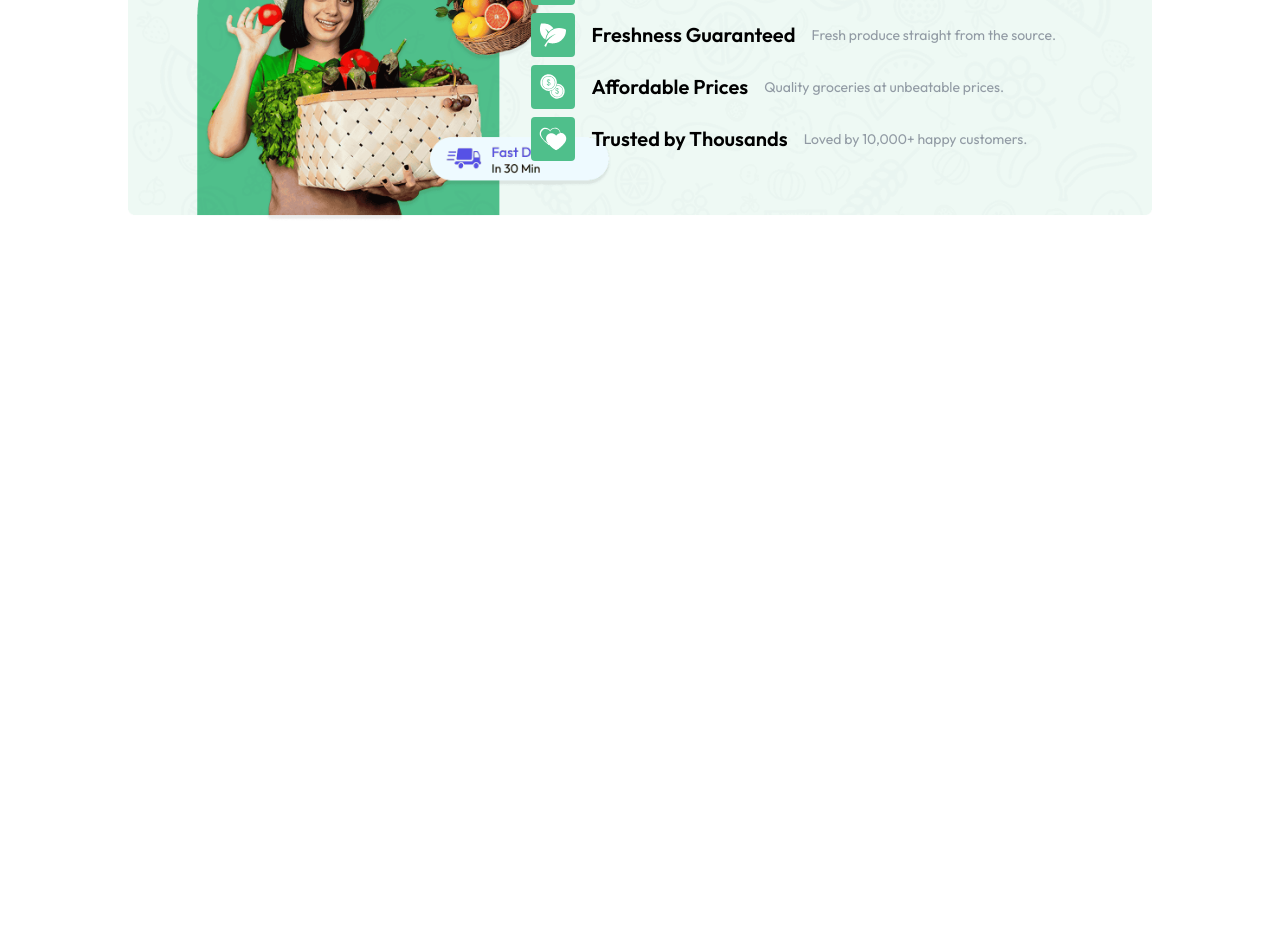
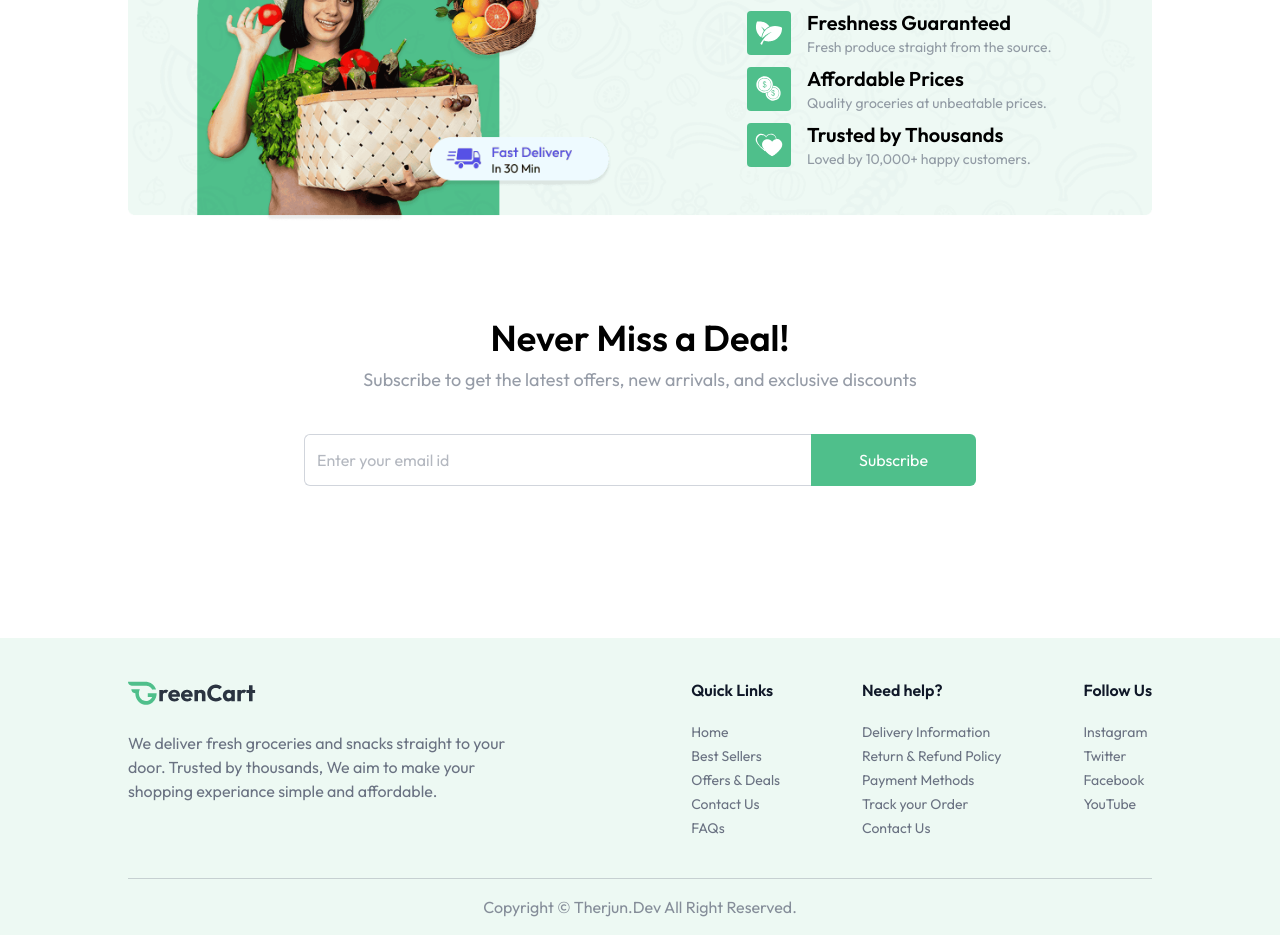
Before and after one commit to arju707/GroceryDeliveryWebsite, a React (Vite) app in the folder Client/: page / in a window 1280 px wide. Shown: the part 1460-2395 px from the top of the page. Before the commit the page ends 1682 px from the top, so only its background shows below. Built offline with nearby package versions, Linux system fonts and the light colour scheme.

Commit message:
HomeCompleated

```diff
--- a/Client/src/App.jsx
+++ b/Client/src/App.jsx
@@ -3,6 +3,7 @@ import Navbar from './components/Navbar'
 import { Route, Routes, useLocation } from 'react-router-dom'
 import Home from './pages/Home'
 import { Toaster } from "react-hot-toast"
+import Footer from './components/Footer'
 
 const App = () => {
 
@@ -18,7 +19,7 @@ const App = () => {
           <Route path='/' element={<Home/>}/>
         </Routes>
       </div>
-
+      {!isSellerPath &&  <Footer />}
     </div>
   )
 }
--- a/Client/src/components/BottomBanner.jsx
+++ b/Client/src/components/BottomBanner.jsx
@@ -13,8 +13,11 @@ const BottomBanner = () => {
                 {features.map((feature, index)=>(
                     <div key={index} className='flex items-center gap-4 mt-2'>
                         <img src={feature.icon} alt={feature.title} className='md:w-11 w-9'  />
-                        <h3 className='text-lg md:text-xl font-semibold'>{feature.title}</h3>
+                        <div>
+                            <h3 className='text-lg md:text-xl font-semibold'>{feature.title}</h3>
                         <p className='text-gray-500/70 text-xs md:text-sm'>{feature.description}</p>
+                        </div>
+
                     </div>
                 ))  }
             </div>
--- /dev/null
+++ b/Client/src/components/Footer.jsx
@@ -0,0 +1,48 @@
+import { assets, footerLinks } from "../assets/assets";
+
+const Footer = () => {
+    const linkSections = [
+        {
+            title: "Quick Links",
+            links: ["Home", "Best Sellers", "Offers & Deals", "Contact Us", "FAQs"]
+        },
+        {
+            title: "Need Help?",
+            links: ["Delivery Information", "Return & Refund Policy", "Payment Methods", "Track your Order", "Contact Us"]
+        },
+        {
+            title: "Follow Us",
+            links: ["Instagram", "Twitter", "Facebook", "YouTube"]
+        }
+    ];
+
+    return (
+        <div className="px-6 md:px-16 lg:px-24 xl:px-32 mt-24 bg-primary/10">
+            <div className="flex flex-col md:flex-row items-start justify-between gap-10 py-10 border-b border-gray-500/30 text-gray-500">
+                <div>
+                    <img className="w-34 md:w-32" src={assets.logo} alt="Logo" />
+                    <p className="max-w-[410px] mt-6">We deliver fresh groceries and snacks  straight  to your  door. Trusted  by thousands, We aim to make your  shopping  experiance  simple  and  affordable.</p>
+                </div>
+                <div className="flex flex-wrap justify-between w-full md:w-[45%] gap-5">
+                    {footerLinks.map((section, index) => (
+                        <div key={index}>
+                            <h3 className="font-semibold text-base text-gray-900 md:mb-5 mb-2">{section.title}</h3>
+                            <ul className="text-sm space-y-1">
+                                {section.links.map((link, i) => (
+                                    <li key={i}>
+                                        <a href={link.url} className="hover:underline transition">{link.text}</a>
+                                    </li>
+                                ))}
+                            </ul>
+                        </div>
+                    ))}
+                </div>
+            </div>
+            <p className="py-4 text-center text-sm md:text-base text-gray-500/80">
+                Copyright {new Date().getFullYear} © Therjun.Dev All Right Reserved.
+            </p>
+        </div>
+    );
+};
+
+export default Footer
--- /dev/null
+++ b/Client/src/components/NewsLetter.jsx
@@ -0,0 +1,25 @@
+import React from "react"
+const NewsLetter = () => {
+
+    return (
+        <div className="flex flex-col items-center justify-center text-center space-y-2 mt-24 pb-14">
+            <h1 className="md:text-4xl text-2xl font-semibold">Never Miss a Deal!</h1>
+            <p className="md:text-lg text-gray-500/70 pb-8">
+                Subscribe to get the latest offers, new arrivals, and exclusive discounts
+            </p>
+            <form className="flex items-center justify-between max-w-2xl w-full md:h-13 h-12">
+                <input
+                    className="border border-gray-300 rounded-md h-full border-r-0 outline-none w-full rounded-r-none px-3 text-gray-500"
+                    type="text"
+                    placeholder="Enter your email id"
+                    required
+                />
+                <button type="submit" className="md:px-12 px-8 h-full text-white bg-primary hover:bg-primary-dull transition-all cursor-pointer rounded-md rounded-l-none">
+                    Subscribe
+                </button>
+            </form>
+        </div>
+    )
+}
+
+export default NewsLetter
--- a/Client/src/pages/Home.jsx
+++ b/Client/src/pages/Home.jsx
@@ -3,6 +3,8 @@ import MainBanner from '../components/MainBanner'
 import Categories from '../components/Categories'
 import BestSellers from '../components/BestSellers'
 import BottomBanner from '../components/BottomBanner'
+import NewsLetter from '../components/NewsLetter'
+import Footer from '../components/Footer'
 
 function Home() {
   return (
@@ -11,6 +13,8 @@ function Home() {
         <Categories/>
         <BestSellers/>
         <BottomBanner />
+        <NewsLetter />
+
 
 
     </div>
```
